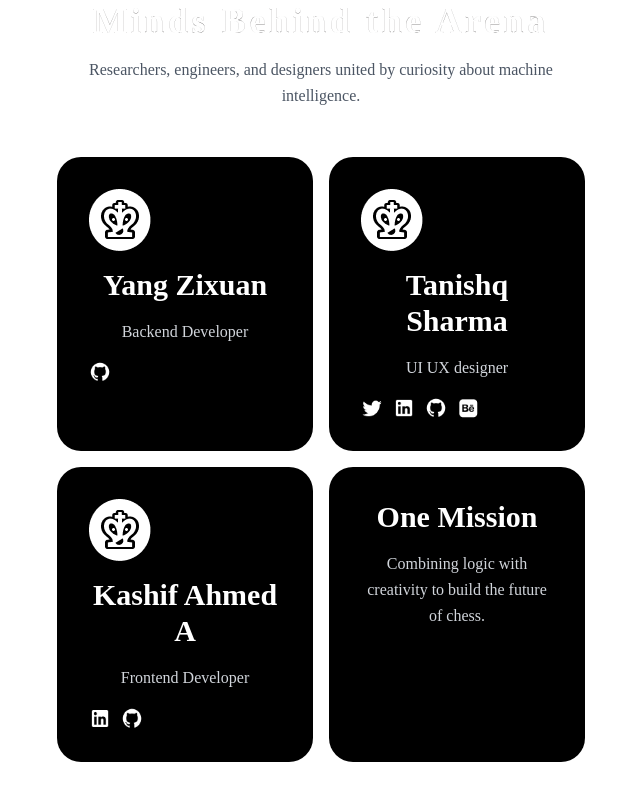
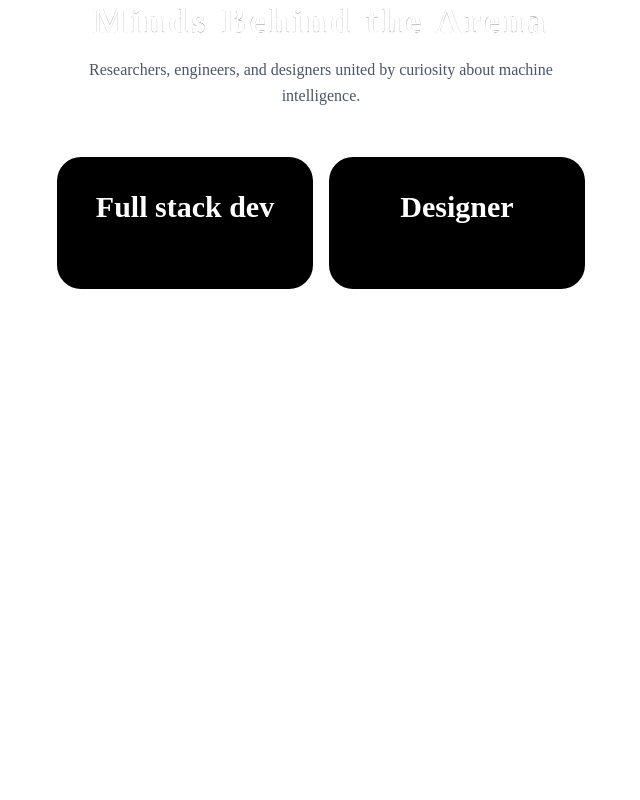
Before and after one commit to a-kashif-ahmed/ForkedMindWebsite, a React (Create React App) app: page /about in a window 1280 px wide. Shown: the part 2082-2882 px from the top of the page, without its empty margins (319-959 px from the left). After the commit the page ends 2451 px from the top, so only its background shows below. Built offline with nearby package versions, Linux system fonts and the light colour scheme; no server answers; a web font is replaced by a local one.

Commit message:
Socials Hide

```diff
--- a/src/pages/AbouUspage.jsx
+++ b/src/pages/AbouUspage.jsx
@@ -102,10 +102,13 @@ export default function AboutUs({totalVisits}) {
                         Researchers, engineers, and designers united by curiosity about machine intelligence.
                     </p>
                     <div className="grid grid-cols-2 gap-4">
-                        <SocialCard title="Yang Zixuan " description="Backend Developer" icon={cardlog} githuburl='https://github.com/TomiWebPro' />
+                        {/* <SocialCard title="Yang Zixuan " description="Backend Developer" icon={cardlog} githuburl='https://github.com/TomiWebPro' />
                         <SocialCard title="Tanishq Sharma" description="UI UX designer" icon={cardlog} linkedinurl='https://www.linkedin.com/in/ertanishqsharma/' githuburl='https://github.com/Tanishq890' twitterurl='https://x.com/tanishqsharma82' behanceurl='https://www.behance.net/tanishqsharma16' />
                         <SocialCard title="Kashif Ahmed A" description="Frontend Developer" icon={cardlog} linkedinurl='https://linkedin.com/in/a-kashif-ahmed/' githuburl='https://github.com/a-kashif-ahmed' />
-                        <SocialCard title={'One Mission'} description={'Combining logic with creativity to build the future of chess.'} />
+                        <SocialCard title={'One Mission'} description={'Combining logic with creativity to build the future of chess.'} /> */}
+                        <SocialCard title={'Full stack dev' }/>
+
+                        <SocialCard title={'Designer' }/>
                     </div>
                 </section>
 
```
